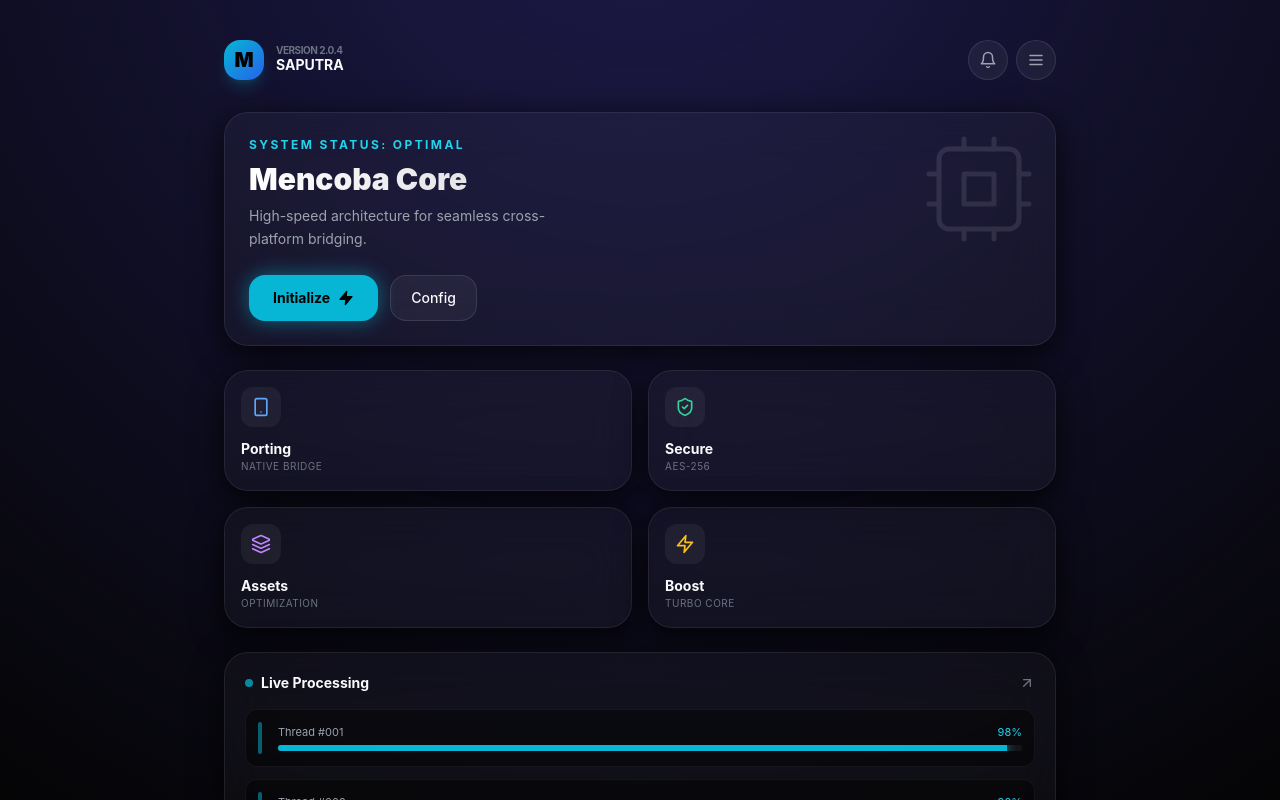
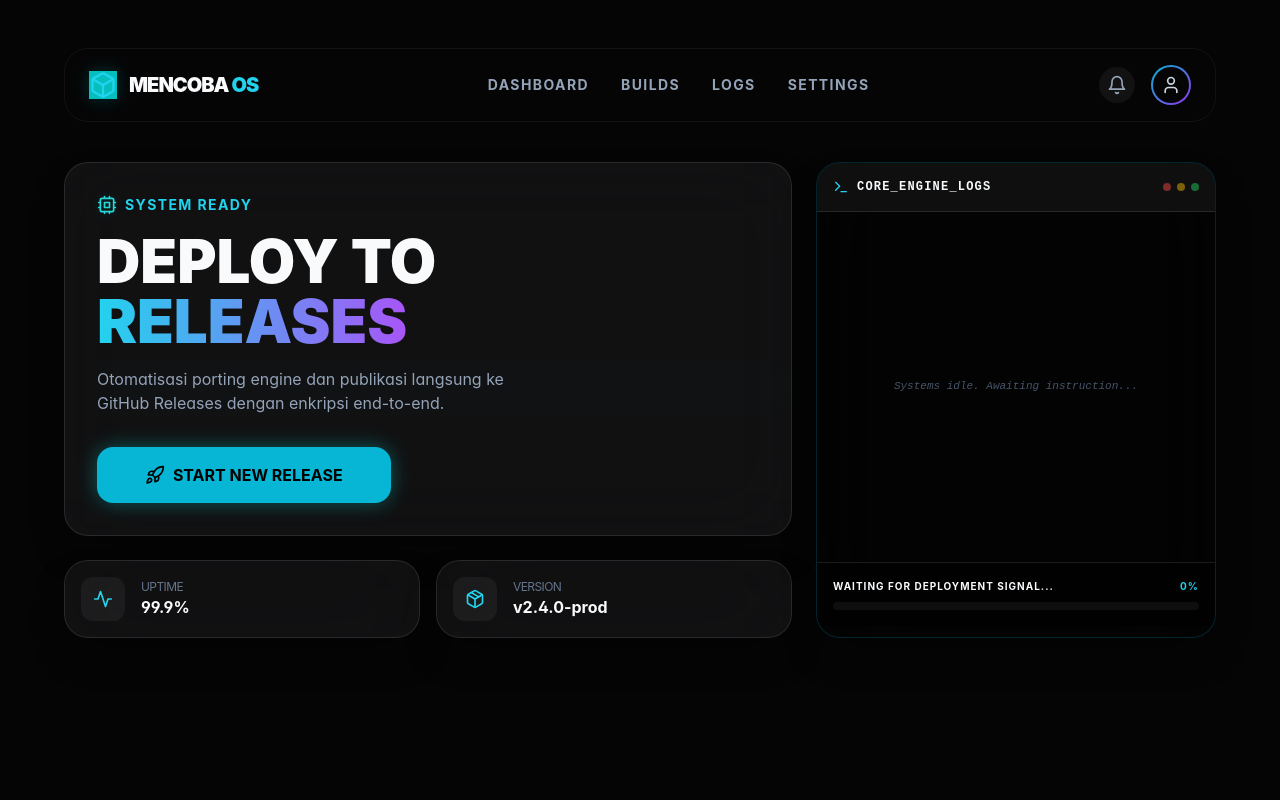
Before and after one commit to saputra141/mencoba, a Next.js app: page / in a window 1280 px wide. Shown: the top 800 px of the page. Built offline with nearby package versions, Linux system fonts and the light colour scheme.

Commit message:
auto-ai: Build langsung disini di github di releases

```diff
--- a/src/app/globals.css
+++ b/src/app/globals.css
@@ -3,78 +3,66 @@
 @tailwind utilities;
 
 :root {
-  --background: #050506;
-  --foreground: #f8fafc;
-  --primary: #00e5ff;
-  --primary-glow: rgba(0, 229, 255, 0.4);
-  --accent: #7000ff;
-  --card-bg: rgba(13, 13, 15, 0.8);
-  --safe-top: env(safe-area-inset-top);
-  --safe-bottom: env(safe-area-inset-bottom);
+  --background: 0 0% 2%;
+  --foreground: 0 0% 98%;
+  --primary: 180 100% 50%;
+  --primary-glow: hsla(180, 100%, 50%, 0.3);
+  --accent: 270 100% 60%;
+  --card-bg: hsla(0, 0%, 7%, 0.7);
+  --border-glow: hsla(180, 100%, 50%, 0.1);
 }
 
-* {
-  -webkit-tap-highlight-color: transparent;
-  user-select: none;
-}
-
-body {
-  color: var(--foreground);
-  background: var(--background);
-  font-family: 'Inter', system-ui, -apple-system, sans-serif;
-  overflow-x: hidden;
-  min-height: 100vh;
-  /* Optimasi untuk Notch Mobile */
-  padding-top: var(--safe-top);
-  padding-bottom: var(--safe-bottom);
+@layer base {
+  body {
+    @apply bg-[#050506] text-slate-50 antialiased selection:bg-cyan-500/30;
+    font-feature-settings: "cv02", "cv03", "cv04", "cv11";
+  }
 }
 
 @layer components {
-  .glass-card {
-    @apply bg-white/[0.03] backdrop-blur-xl border border-white/[0.08] rounded-3xl;
-    box-shadow: 0 8px 32px 0 rgba(0, 0, 0, 0.8);
+  .cyber-panel {
+    @apply relative overflow-hidden rounded-3xl border border-white/10 bg-white/5 backdrop-blur-2xl;
+    box-shadow: 0 20px 40px -15px rgba(0, 0, 0, 0.5);
   }
 
-  .btn-primary {
-    @apply relative overflow-hidden px-6 py-3 rounded-2xl bg-cyan-500 text-black font-bold
-           active:scale-95 transition-all duration-200 shadow-[0_0_20px_rgba(0,229,255,0.4)];
+  .cyber-button {
+    @apply relative flex items-center justify-center gap-2 overflow-hidden rounded-2xl
+           bg-cyan-500 px-6 py-4 font-bold text-black transition-all duration-300
+           hover:bg-cyan-400 active:scale-95 disabled:opacity-50 disabled:grayscale;
+    box-shadow: 0 0 20px var(--primary-glow);
   }
 
-  .nav-blur {
-    @apply sticky top-0 z-50 bg-black/60 backdrop-blur-md border-b border-white/10;
+  .cyber-input {
+    @apply w-full rounded-2xl border border-white/10 bg-white/5 px-4 py-3
+           outline-none transition-all focus:border-cyan-500/50 focus:ring-1 focus:ring-cyan-500/50;
+  }
+
+  .status-dot {
+    @apply h-2 w-2 rounded-full;
   }
 }
 
-/* Custom Scrollbar untuk Mobile Experience */
-.custom-scrollbar::-webkit-scrollbar {
-  width: 0px;
+.animate-pulse-slow {
+  animation: pulse 4s cubic-bezier(0.4, 0, 0.6, 1) infinite;
 }
 
-/* Animations */
-@keyframes pulse-glow {
-  0%, 100% { opacity: 0.5; box-shadow: 0 0 10px var(--primary-glow); }
-  50% { opacity: 1; box-shadow: 0 0 25px var(--primary-glow); }
+@keyframes pulse {
+  0%, 100% { opacity: 1; filter: brightness(1); }
+  50% { opacity: 0.7; filter: brightness(1.5) drop-shadow(0 0 10px var(--primary-glow)); }
 }
 
-.animate-glow {
-  animation: pulse-glow 3s cubic-bezier(0.4, 0, 0.6, 1) infinite;
+.scanline {
+  width: 100%;
+  height: 100px;
+  z-index: 10;
+  background: linear-gradient(0deg, rgba(0, 229, 255, 0) 0%, rgba(0, 229, 255, 0.05) 50%, rgba(0, 229, 255, 0) 100%);
+  opacity: 0.1;
+  position: absolute;
+  bottom: 100%;
+  animation: scanline 4s linear infinite;
 }
 
-/* Progress Bar Anim */
-@keyframes loading-stripes {
-  from { background-position: 0 0; }
-  to { background-position: 40px 0; }
+@keyframes scanline {
+  0% { bottom: 100%; }
+  100% { bottom: -100%; }
 }
-
-.loading-gradient {
-  background: linear-gradient(45deg,
-    rgba(0,229,255,0.2) 25%,
-    transparent 25%,
-    transparent 50%,
-    rgba(0,229,255,0.2) 50%,
-    rgba(0,229,255,0.2) 75%,
-    transparent 75%,
-    transparent);
-  background-size: 40px 40px;
-  animation: loading-stripes 1s linear infinite;
-}
--- a/src/app/page.tsx
+++ b/src/app/page.tsx
@@ -1,114 +1,219 @@
-"use client";
+'use client';
 
-import { motion, AnimatePresence } from "framer-motion";
+import React, { useState, useEffect, useRef } from 'react';
+import { motion, AnimatePresence } from 'framer-motion';
 import {
+  Rocket,
+  Github,
   Cpu,
-  Smartphone,
-  Zap,
-  ShieldCheck,
+  Activity,
+  Package,
+  CheckCircle2,
+  AlertCircle,
+  Terminal,
   ChevronRight,
-  Layers,
-  ArrowUpRight
-} from "lucide-react";
-import Header from "@/components/Header";
-import { useState } from "react";
+  Download,
+  Share2
+} from 'lucide-react';
+import { BuildStatus, PortingState } from '@/lib/types';
+import Header from '@/components/Header';
 
-export default function MobileDashboard() {
-  const [activeTab, setActiveTab] = useState('bridge');
+export default function ReleaseDashboard() {
+  const [state, setState] = useState<PortingState>({
+    progress: 0,
+    status: 'idle',
+    logs: [],
+    currentTask: 'Waiting for deployment signal...'
+  });
+
+  const scrollRef = useRef<HTMLDivElement>(null);
+
+  const addLog = (msg: string) => {
+    setState(prev => ({
+      ...prev,
+      logs: [...prev.logs.slice(-50), `[${new Date().toLocaleTimeString()}] ${msg}`]
+    }));
+  };
+
+  const startReleaseProcess = async () => {
+    setState(prev => ({ ...prev, status: 'analyzing', progress: 5 }));
+    addLog("Initializing build pipeline...");
+
+    // Simulate Build Steps
+    const steps: { status: BuildStatus; msg: string; p: number }[] = [
+      { status: 'analyzing', msg: 'Analyzing repository structure...', p: 15 },
+      { status: 'compiling', msg: 'Compiling assets for ARM64 architecture...', p: 45 },
+      { status: 'signing', msg: 'Applying cryptographic signatures...', p: 75 },
+      { status: 'uploading', msg: 'Pushing build to GitHub Releases...', p: 90 },
+      { status: 'completed', msg: 'Release successfully published!', p: 100 },
+    ];
+
+    for (const step of steps) {
+      await new Promise(r => setTimeout(r, 1500));
+      setState(prev => ({
+        ...prev,
+        status: step.status,
+        progress: step.p,
+        currentTask: step.msg
+      }));
+      addLog(step.msg);
+    }
+  };
+
+  useEffect(() => {
+    if (scrollRef.current) {
+      scrollRef.current.scrollTop = scrollRef.current.scrollHeight;
+    }
+  }, [state.logs]);
 
   return (
-    <main className="flex-1 flex flex-col p-4 md:p-8 max-w-4xl mx-auto w-full gap-6">
+    <main className="min-h-screen bg-[#050506] p-4 pb-24 md:p-8">
       <Header />
 
-      {/* Hero Section - Mobile Optimized */}
+      <div className="mx-auto max-w-6xl space-y-6">
+        {/* Hero Section */}
+        <div className="flex flex-col gap-6 lg:flex-row">
+          <div className="flex-1 space-y-6">
             <motion.div
               initial={{ opacity: 0, y: 20 }}
               animate={{ opacity: 1, y: 0 }}
-        className="glass-card p-6 relative overflow-hidden"
+              className="cyber-panel p-8"
             >
-        <div className="absolute top-0 right-0 p-4 opacity-10">
-          <Cpu size={120} strokeWidth={1} />
+              <div className="scanline" />
+              <div className="relative z-10">
+                <div className="mb-4 flex items-center gap-2 text-cyan-400">
+                  <Cpu size={20} className="animate-pulse" />
+                  <span className="text-sm font-bold tracking-widest uppercase">System Ready</span>
                 </div>
+                <h1 className="mb-4 text-4xl font-black md:text-6xl">
+                  DEPLOY TO <br />
+                  <span className="text-transparent bg-clip-text bg-gradient-to-r from-cyan-400 to-purple-500">RELEASES</span>
+                </h1>
+                <p className="mb-8 text-slate-400 max-w-md">
+                  Otomatisasi porting engine dan publikasi langsung ke GitHub Releases dengan enkripsi end-to-end.
+                </p>
 
-        <div className="relative z-10">
-          <span className="text-cyan-400 text-xs font-bold tracking-[0.2em] uppercase mb-2 block">
-            System Status: Optimal
-          </span>
-          <h1 className="text-3xl font-black mb-2 bg-gradient-to-r from-white to-white/60 bg-clip-text text-transparent">
-            Mencoba Core
-          </h1>
-          <p className="text-gray-400 text-sm leading-relaxed max-w-xs">
-            High-speed architecture for seamless cross-platform bridging.
-          </p>
-        </div>
-
-        <div className="mt-6 flex gap-3">
-          <button className="btn-primary flex items-center gap-2 text-sm">
-            Initialize <Zap size={16} fill="currentColor" />
-          </button>
-          <button className="px-5 py-3 rounded-2xl bg-white/5 border border-white/10 text-sm font-medium hover:bg-white/10 transition-colors">
-            Config
+                <button
+                  onClick={startReleaseProcess}
+                  disabled={state.status !== 'idle' && state.status !== 'completed'}
+                  className="cyber-button w-full md:w-auto px-12"
+                >
+                  <Rocket size={20} />
+                  {state.status === 'idle' ? 'START NEW RELEASE' : 'RE-DEPLOY ENGINE'}
                 </button>
               </div>
             </motion.div>
 
-      {/* Grid Features */}
+            {/* Stats Grid */}
             <div className="grid grid-cols-2 gap-4">
               {[
-          { icon: Smartphone, label: "Porting", color: "text-blue-400", desc: "Native Bridge" },
-          { icon: ShieldCheck, label: "Secure", color: "text-emerald-400", desc: "AES-256" },
-          { icon: Layers, label: "Assets", color: "text-purple-400", desc: "Optimization" },
-          { icon: Zap, label: "Boost", color: "text-amber-400", desc: "Turbo Core" },
-        ].map((item, idx) => (
+                { label: 'Uptime', value: '99.9%', icon: Activity },
+                { label: 'Version', value: 'v2.4.0-prod', icon: Package }
+              ].map((stat, i) => (
                 <motion.div
-            key={item.label}
-            initial={{ opacity: 0, scale: 0.9 }}
-            animate={{ opacity: 1, scale: 1 }}
-            transition={{ delay: idx * 0.1 }}
-            className="glass-card p-4 flex flex-col gap-3 active:bg-white/10 transition-colors cursor-pointer"
+                  key={i}
+                  initial={{ opacity: 0, x: -20 }}
+                  animate={{ opacity: 1, x: 0 }}
+                  transition={{ delay: i * 0.1 }}
+                  className="cyber-panel p-4 flex items-center gap-4"
                 >
-            <div className={`w-10 h-10 rounded-xl bg-white/5 flex items-center justify-center ${item.color}`}>
-              <item.icon size={20} />
+                  <div className="rounded-xl bg-white/5 p-3 text-cyan-400">
+                    <stat.icon size={20} />
                   </div>
                   <div>
-              <h3 className="font-bold text-sm">{item.label}</h3>
-              <p className="text-[10px] text-gray-500 uppercase tracking-wider">{item.desc}</p>
+                    <p className="text-xs text-slate-500 uppercase tracking-tighter">{stat.label}</p>
+                    <p className="font-bold">{stat.value}</p>
                   </div>
                 </motion.div>
               ))}
             </div>
-
-      {/* Activity Monitor */}
-      <div className="glass-card flex-1 p-5 flex flex-col gap-4">
-        <div className="flex justify-between items-center">
-          <h2 className="font-bold text-sm flex items-center gap-2">
-            <span className="w-2 h-2 rounded-full bg-cyan-500 animate-pulse" />
-            Live Processing
-          </h2>
-          <ArrowUpRight size={16} className="text-gray-500" />
           </div>
 
-        <div className="space-y-3">
-          {[1, 2, 3].map((i) => (
-            <div key={i} className="flex items-center gap-4 p-3 rounded-xl bg-black/40 border border-white/5">
-              <div className="h-8 w-1 bg-cyan-500/50 rounded-full" />
-              <div className="flex-1">
-                <div className="flex justify-between text-[11px] mb-1">
-                  <span className="text-gray-400">Thread #00{i}</span>
-                  <span className="text-cyan-400">98%</span>
+          {/* Console / Terminal Section */}
+          <motion.div
+            initial={{ opacity: 0, scale: 0.95 }}
+            animate={{ opacity: 1, scale: 1 }}
+            className="w-full lg:w-[400px] cyber-panel bg-black/40 border-cyan-500/20"
+          >
+            <div className="flex items-center justify-between border-b border-white/10 p-4 bg-white/5">
+              <div className="flex items-center gap-2">
+                <Terminal size={16} className="text-cyan-400" />
+                <span className="text-xs font-mono font-bold uppercase tracking-widest">Core_Engine_Logs</span>
               </div>
-                <div className="h-1.5 w-full bg-white/5 rounded-full overflow-hidden">
+              <div className="flex gap-1.5">
+                <div className="h-2 w-2 rounded-full bg-red-500/50" />
+                <div className="h-2 w-2 rounded-full bg-yellow-500/50" />
+                <div className="h-2 w-2 rounded-full bg-green-500/50" />
+              </div>
+            </div>
+
+            <div
+              ref={scrollRef}
+              className="h-[350px] overflow-y-auto p-4 font-mono text-[11px] leading-relaxed text-cyan-400/80 custom-scrollbar"
+            >
+              {state.logs.length === 0 && (
+                <div className="flex h-full items-center justify-center text-slate-600 italic">
+                  Systems idle. Awaiting instruction...
+                </div>
+              )}
+              {state.logs.map((log, i) => (
+                <div key={i} className="mb-1 border-l-2 border-cyan-500/20 pl-2">
+                  <span className="text-cyan-600">{'>'}</span> {log}
+                </div>
+              ))}
+            </div>
+
+            {/* Progress Bar */}
+            <div className="border-t border-white/10 p-4 bg-black/40">
+              <div className="mb-2 flex justify-between text-[10px] font-bold uppercase tracking-widest">
+                <span>{state.currentTask}</span>
+                <span className="text-cyan-400">{state.progress}%</span>
+              </div>
+              <div className="h-2 w-full overflow-hidden rounded-full bg-white/5">
                 <motion.div
                   initial={{ width: 0 }}
-                    animate={{ width: "98%" }}
-                    transition={{ duration: 1.5, delay: i * 0.2 }}
-                    className="h-full bg-cyan-500 shadow-[0_0_10px_#00e5ff]"
+                  animate={{ width: `${state.progress}%` }}
+                  className="loading-gradient h-full bg-cyan-500"
                 />
               </div>
             </div>
+          </motion.div>
         </div>
-          ))}
+
+        {/* Release Result */}
+        <AnimatePresence>
+          {state.status === 'completed' && (
+            <motion.div
+              initial={{ opacity: 0, y: 30 }}
+              animate={{ opacity: 1, y: 0 }}
+              exit={{ opacity: 0 }}
+              className="cyber-panel border-green-500/30 bg-green-500/5 p-6"
+            >
+              <div className="flex flex-wrap items-center justify-between gap-6">
+                <div className="flex items-center gap-4">
+                  <div className="rounded-2xl bg-green-500/20 p-4 text-green-400 shadow-[0_0_20px_rgba(34,197,94,0.2)]">
+                    <CheckCircle2 size={32} />
                   </div>
+                  <div>
+                    <h3 className="text-xl font-bold">Build Successful</h3>
+                    <p className="text-sm text-slate-400">Release v1.0.4 is now live on GitHub Production.</p>
+                  </div>
+                </div>
+
+                <div className="flex gap-3">
+                  <button className="flex items-center gap-2 rounded-xl bg-white/5 px-6 py-3 font-bold hover:bg-white/10 transition-colors">
+                    <Github size={18} />
+                    View on GitHub
+                  </button>
+                  <button className="flex items-center gap-2 rounded-xl bg-cyan-500 px-6 py-3 font-bold text-black hover:shadow-[0_0_20px_rgba(0,229,255,0.4)] transition-all">
+                    <Download size={18} />
+                    Get Assets
+                  </button>
+                </div>
+              </div>
+            </motion.div>
+          )}
+        </AnimatePresence>
       </div>
     </main>
   );
--- a/src/components/Header.tsx
+++ b/src/components/Header.tsx
@@ -1,33 +1,45 @@
-"use client";
+'use client';
 
-import { motion } from "framer-motion";
-import { Menu, Bell, User } from "lucide-react";
+import { motion } from 'framer-motion';
+import { Box, Bell, Search, User } from 'lucide-react';
 
 export default function Header() {
   return (
-    <header className="flex justify-between items-center py-2">
-      <motion.div
-        initial={{ opacity: 0, x: -20 }}
-        animate={{ opacity: 1, x: 0 }}
-        className="flex items-center gap-3"
-      >
-        <div className="w-10 h-10 rounded-2xl bg-gradient-to-br from-cyan-500 to-blue-600 flex items-center justify-center shadow-lg shadow-cyan-500/20">
-          <span className="font-black text-black text-xl">M</span>
+    <nav className="nav-blur mb-10 px-6 py-4 mx-auto max-w-6xl rounded-3xl border border-white/5 mt-4">
+      <div className="flex items-center justify-between">
+        <div className="flex items-center gap-3">
+          <div className="relative">
+            <div className="absolute inset-0 bg-cyan-500 blur-md opacity-20 animate-pulse-slow" />
+            <Box className="relative text-cyan-400" size={28} />
+          </div>
+          <span className="text-xl font-black tracking-tighter uppercase">
+            Mencoba <span className="text-cyan-400">OS</span>
+          </span>
         </div>
-        <div>
-          <p className="text-[10px] text-gray-500 font-bold uppercase tracking-tighter leading-none">Version 2.0.4</p>
-          <h2 className="font-bold text-sm">SAPUTRA</h2>
+
+        <div className="hidden md:flex items-center gap-8">
+          {['Dashboard', 'Builds', 'Logs', 'Settings'].map((item) => (
+            <a
+              key={item}
+              href="#"
+              className="text-sm font-bold text-slate-400 hover:text-cyan-400 transition-colors uppercase tracking-widest"
+            >
+              {item}
+            </a>
+          ))}
         </div>
-      </motion.div>
 
-      <div className="flex gap-2">
-        <button className="w-10 h-10 rounded-full bg-white/5 flex items-center justify-center border border-white/10 active:scale-90 transition-transform">
-          <Bell size={18} className="text-gray-400" />
-        </button>
-        <button className="w-10 h-10 rounded-full bg-white/5 flex items-center justify-center border border-white/10 active:scale-90 transition-transform">
-          <Menu size={18} className="text-gray-400" />
-        </button>
+        <div className="flex items-center gap-4">
+          <button className="rounded-full bg-white/5 p-2 text-slate-400 hover:bg-white/10">
+            <Bell size={20} />
+          </button>
+          <div className="h-10 w-10 rounded-full bg-gradient-to-br from-cyan-500 to-purple-600 p-[2px]">
+            <div className="h-full w-full rounded-full bg-[#050506] flex items-center justify-center">
+              <User size={20} className="text-slate-300" />
+            </div>
+          </div>
+        </div>
       </div>
-    </header>
+    </nav>
   );
 }
```
Also changed, not shown: src/lib/types.ts (+15 -15 lines), tailwind.config.js (+11 -10 lines). Lines whose indentation alone changed are shown as unchanged.
